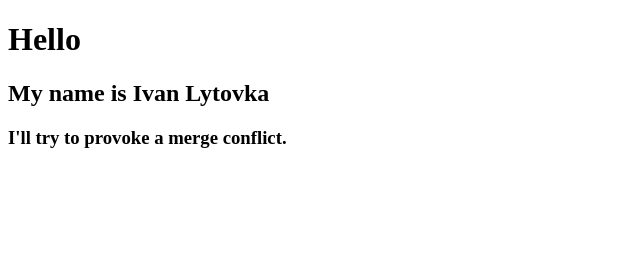
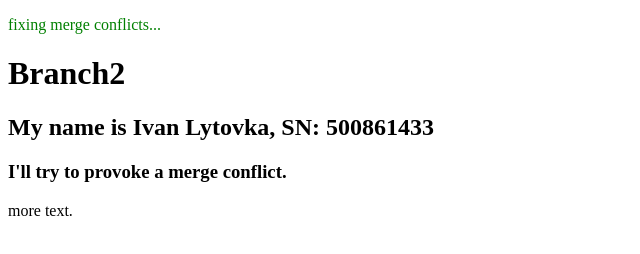
Before and after one commit to lytovka/cps847, a plain HTML site: page index.html in a window 1280 px wide. Shown: the whole page, without its empty margins (0-640 px from the left). Drawn offline with Linux system fonts and the light colour scheme.

Commit message:
add index.html to branch2

```diff
--- a/index.html
+++ b/index.html
@@ -3,19 +3,25 @@
 <head>
     <meta charset="UTF-8">
     <meta name="viewport" content="width=device-width, initial-scale=1.0">
-    <title>Document</title>
+    <title>Branch2</title>
 </head>
 <body>
     <div>
+        <div style="color: green">
+            <p>fixing merge conflicts...</p>
+        </div>
         <h1>
-            Hello
+            Branch2
         </h1>
         <h2>
-            My name is Ivan Lytovka
+            My name is Ivan Lytovka, SN: 500861433
         </h2>
         <h3>
             I'll try to provoke a merge conflict.
         </h3>
     </div>
+    <div>
+        <p>more text.</p>
+    </div>
 </body>
 </html>
```
